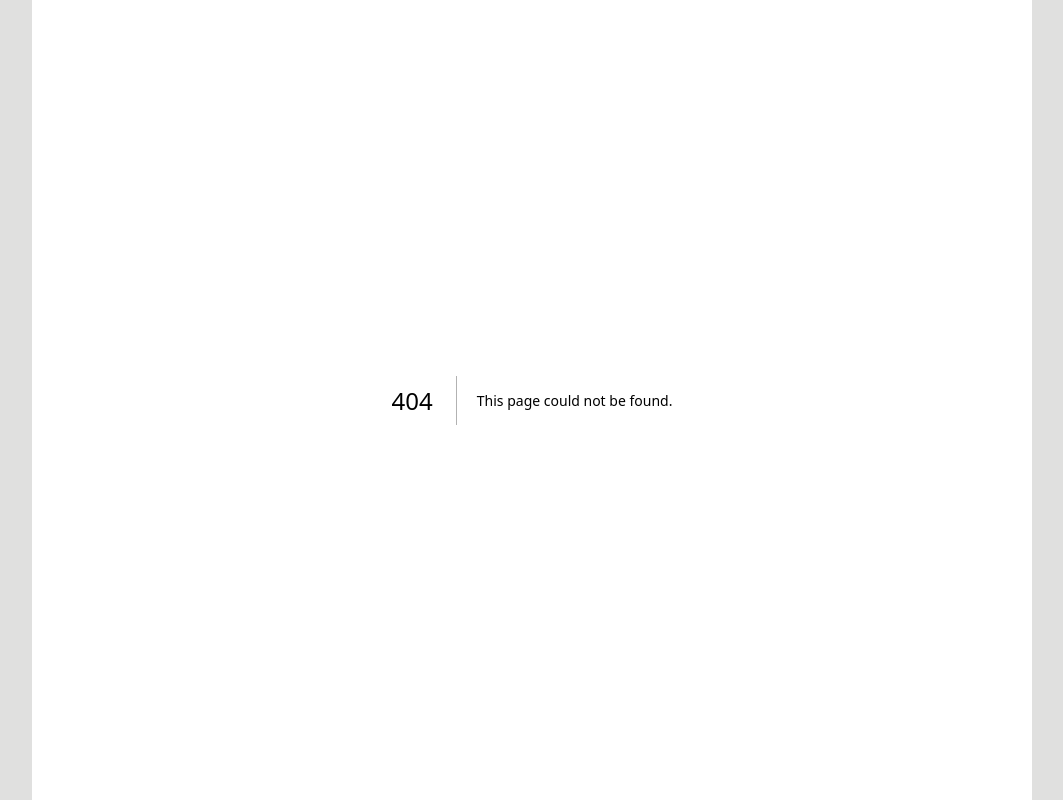
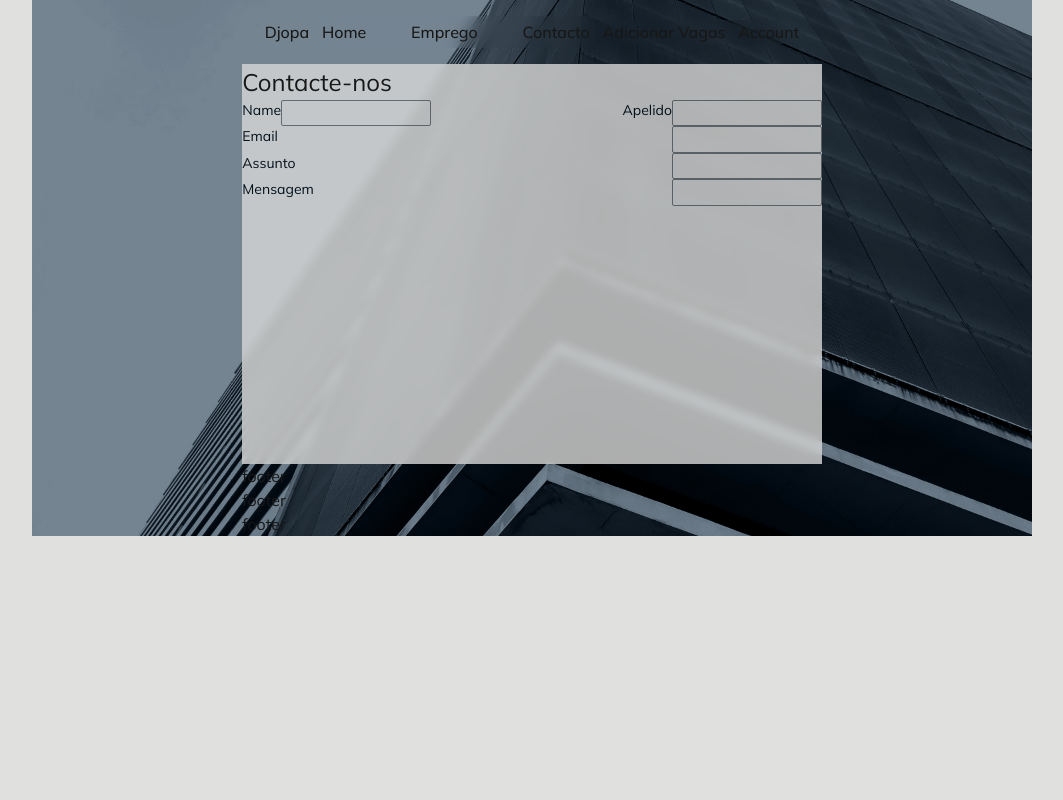
Before and after one commit to ArcidesFerrao/djopa, a Next.js app: page /contacto in a window 1280 px wide. Before the commit this address had no page. Shown: the whole page, without its empty margins (108-1171 px from the left). Built offline with nearby package versions, Linux system fonts and the light colour scheme.

Commit message:
Contact Form

```diff
--- a/package.json
+++ b/package.json
@@ -14,6 +14,8 @@
     "@prisma/client": "^6.0.0",
     "next": "15.0.3",
     "react": "19.0.0-rc-66855b96-20241106",
+    "react-currency-input": "^1.3.6",
+    "react-currency-input-field": "^3.9.0",
     "react-dom": "19.0.0-rc-66855b96-20241106",
     "zod": "^3.23.8"
   },
--- /dev/null
+++ b/src/app/contacto/layout.tsx
@@ -0,0 +1,35 @@
+import { Nav, NavLink } from "@/components/Nav";
+
+export default function EmpregoLayout({
+  children,
+}: Readonly<{
+  children: React.ReactNode;
+}>) {
+  return (
+    <div className="flex flex-col items-center justify-items-center h-auto gap-16 w-full">
+      <Nav>
+        <NavLink href="/">Djopa</NavLink>
+
+        <div className="navigators">
+          <NavLink href="/">Home</NavLink>
+          <NavLink href="/emprego">Emprego</NavLink>
+          <NavLink href="/">Contacto</NavLink>
+        </div>
+        <div className="space-nav"></div>
+        <div className="space-nav"></div>
+        <div className="last-nav flex gap-1">
+          <NavLink href="/emprego/vaga">Adicionar Vagas</NavLink>
+          <NavLink href="/">Account</NavLink>
+        </div>
+      </Nav>
+
+      <main>{children}</main>
+
+      <footer>
+        <div>footer</div>
+        <div>footer</div>
+        <div>footer</div>
+      </footer>
+    </div>
+  );
+}
--- /dev/null
+++ b/src/app/contacto/page.tsx
@@ -0,0 +1,11 @@
+import ContactForm from "@/components/ContactForm";
+import React from "react";
+
+export default function ContactoPage() {
+  return (
+    <div className="flex flex-col items-center justify-center">
+      <h3>Contacte-nos</h3>
+      <ContactForm />
+    </div>
+  );
+}
--- a/src/app/globals.css
+++ b/src/app/globals.css
@@ -79,14 +79,23 @@ h3 {
 label {
   font-weight: 400;
   font-size: 14px;
+  color: var(--text-color);
 }
 
 input {
+  color: var(--text-color);
+  padding: 0.2rem 0.4rem;
+  font-weight: 300;
+  font-size: 12px;
   background: none;
 }
 
 input::placeholder {
   color: var(--title-nav);
+}
+input[type="submit"]:hover {
+  background-color: var(--foreground);
+  color: var(--background);
 }
 
 input[type="submit"] {
@@ -94,6 +103,7 @@ input[type="submit"] {
   background-color: var(--text-color);
   border-radius: 2px;
   font-weight: 300;
+  cursor: pointer;
 }
 
 button:hover {
@@ -109,6 +119,7 @@ button {
 form input {
   border: var(--border-color) 1px solid;
   border-radius: 2px;
+  /* background-color: var(--background); */
 }
 
 form div {
@@ -140,6 +151,7 @@ form div {
     gap: 2rem;
     height: 2rem;
     backdrop-filter: blur(8px);
+    border-radius: 4px;
   }
   .active {
     color: var(--active-color);
@@ -148,7 +160,9 @@ form div {
   }
 
   .last-nav {
+    overflow: hidden;
     backdrop-filter: blur(8px);
+    border-radius: 4px;
   }
 }
 
@@ -182,3 +196,9 @@ form div {
 .empregos {
   z-index: 55;
 }
+
+.errorText {
+  color: #b37e7e;
+  font-weight: 300;
+  font-size: small;
+}
--- a/src/app/page.tsx
+++ b/src/app/page.tsx
@@ -13,7 +13,7 @@ export default function Home() {
         <div className="navigators">
           <NavLink href="/">Home</NavLink>
           <NavLink href="/emprego">Emprego</NavLink>
-          <NavLink href="/contact">Contacto</NavLink>
+          <NavLink href="/contacto">Contacto</NavLink>
         </div>
         <div className="nav-space"></div>
         <div className="nav-space"></div>
--- /dev/null
+++ b/src/components/ContactForm.tsx
@@ -0,0 +1,30 @@
+import React from "react";
+
+export default function ContactForm() {
+  return (
+    <form className="p-4 flex flex-col gap-y-4 w-4/6 ">
+      <div className="full-name">
+        <div className="flex gap-x-4">
+          <label htmlFor="name">Name</label>
+          <input type="text" name="name" id="name" />
+        </div>
+        <div className="flex gap-x-4">
+          <label htmlFor="apelido">Apelido</label>
+          <input type="text" name="apelido" id="apelido" />
+        </div>
+      </div>
+      <div>
+        <label htmlFor="email">Email</label>
+        <input type="text" name="email" id="email" />
+      </div>
+      <div>
+        <label htmlFor="assunto">Assunto</label>
+        <input type="text" name="assunto" id="assunto" />
+      </div>
+      <div>
+        <label htmlFor="mensagem">Mensagem</label>
+        <input type="text" name="mensagem" id="mensagem" />
+      </div>
+    </form>
+  );
+}
```
Also changed, not shown: src/app/emprego/_actions/addJob.ts (+14 -1 lines), src/app/emprego/vaga/_components/VagaForm.tsx (+18 -4 lines), src/db/db.ts (added, +16 -0 lines), 1 other file (tests, documents, lock files or other folders).
